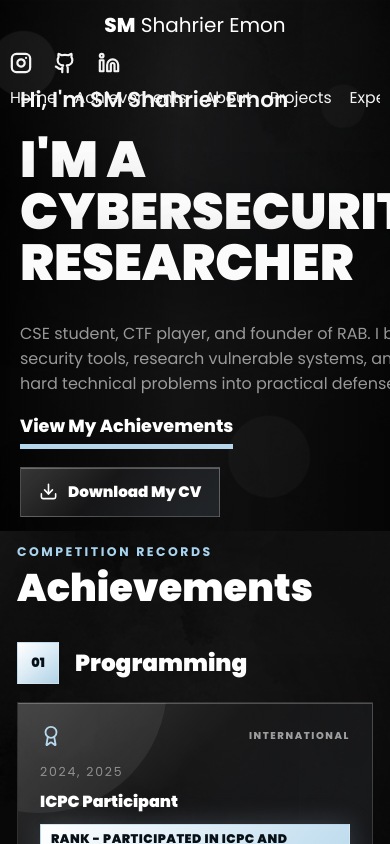
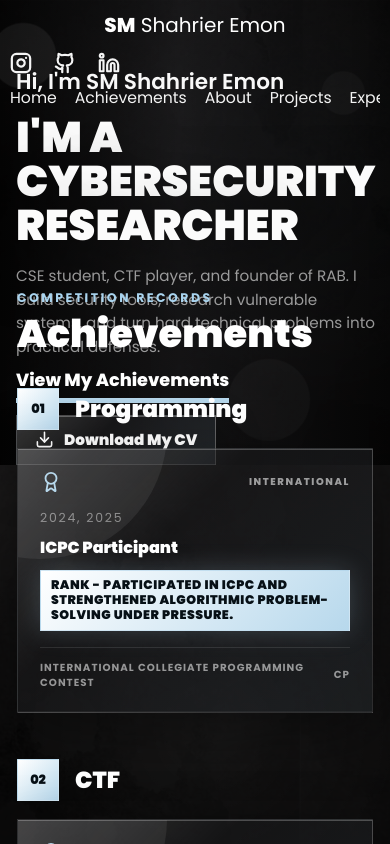
Before and after one commit to Emon095/portfolio, a React (Vite) app: page / in a window 390 px wide. Shown: the top 844 px of the page. Built offline with nearby package versions, Linux system fonts and the light colour scheme.

Commit message:
Tighten mobile hero overlap

```diff
--- a/src/index.css
+++ b/src/index.css
@@ -1292,7 +1292,7 @@ footer {
 @media (max-width: 640px) {
   .hero-section {
     min-height: auto;
-    padding: 84px 20px 14px;
+    padding: 66px 16px 0;
   }
 
   .site-header {
@@ -1326,16 +1326,19 @@ footer {
   }
 
   .hero-copy h1 {
-    font-size: clamp(2.5rem, 13vw, 4rem);
+    font-size: clamp(2.15rem, 11vw, 3.2rem);
   }
 
   .summary {
-    font-size: 1rem;
+    margin: 16px 0 14px;
+    max-width: 34rem;
+    font-size: 0.95rem;
   }
 
   .hero-actions {
     align-items: flex-start;
     flex-direction: column;
+    gap: 12px;
   }
 
   .portrait-wrap {
@@ -1354,11 +1357,12 @@ footer {
 
   .content-section {
     width: min(100% - 34px, 1180px);
-    padding: 20px 0 64px;
+    padding: 0 0 64px;
   }
 
   #achievements {
-    padding-top: 8px;
+    margin-top: -180px;
+    padding-top: 0;
   }
 
   .achievement-grid {
```
